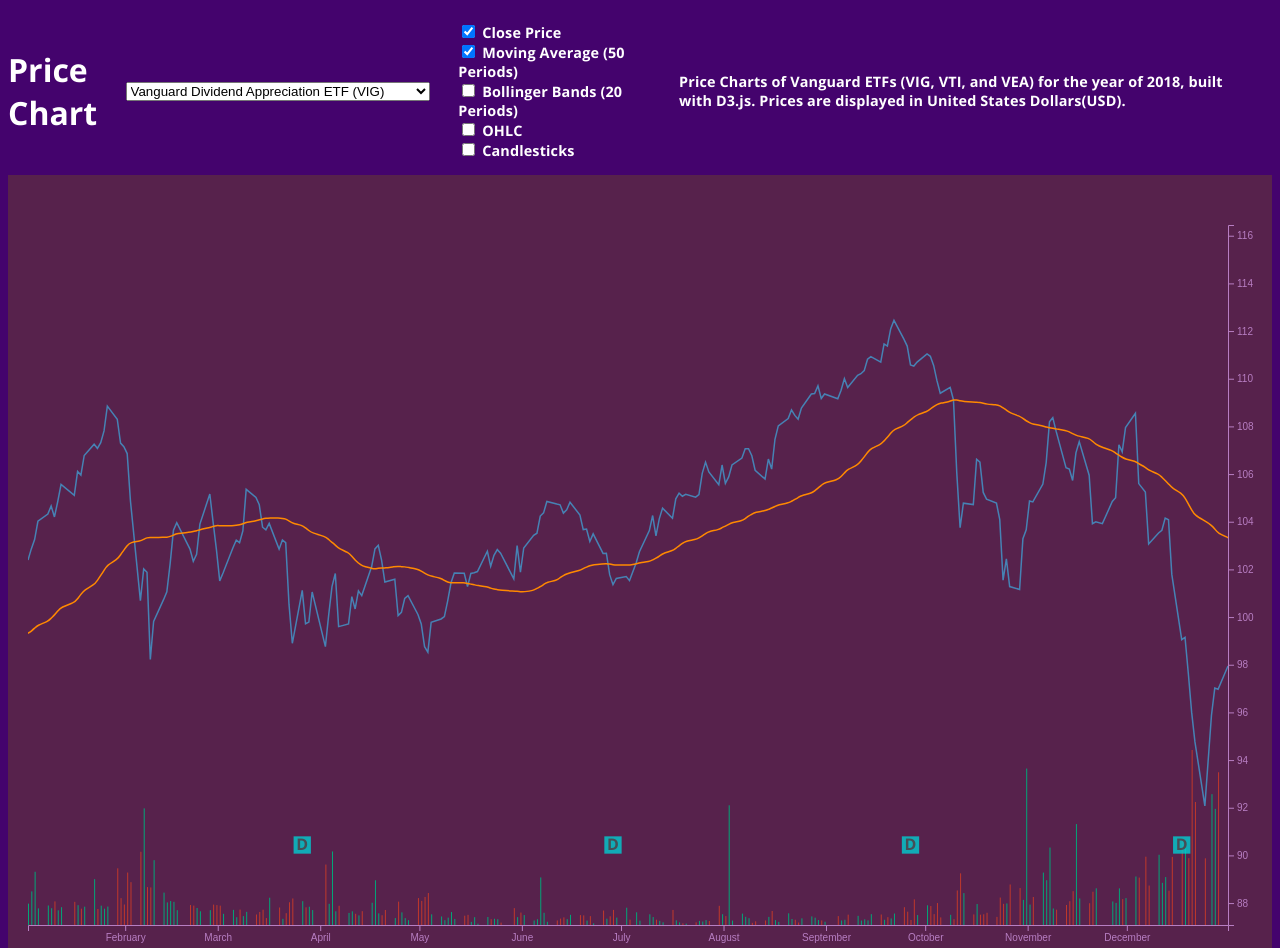
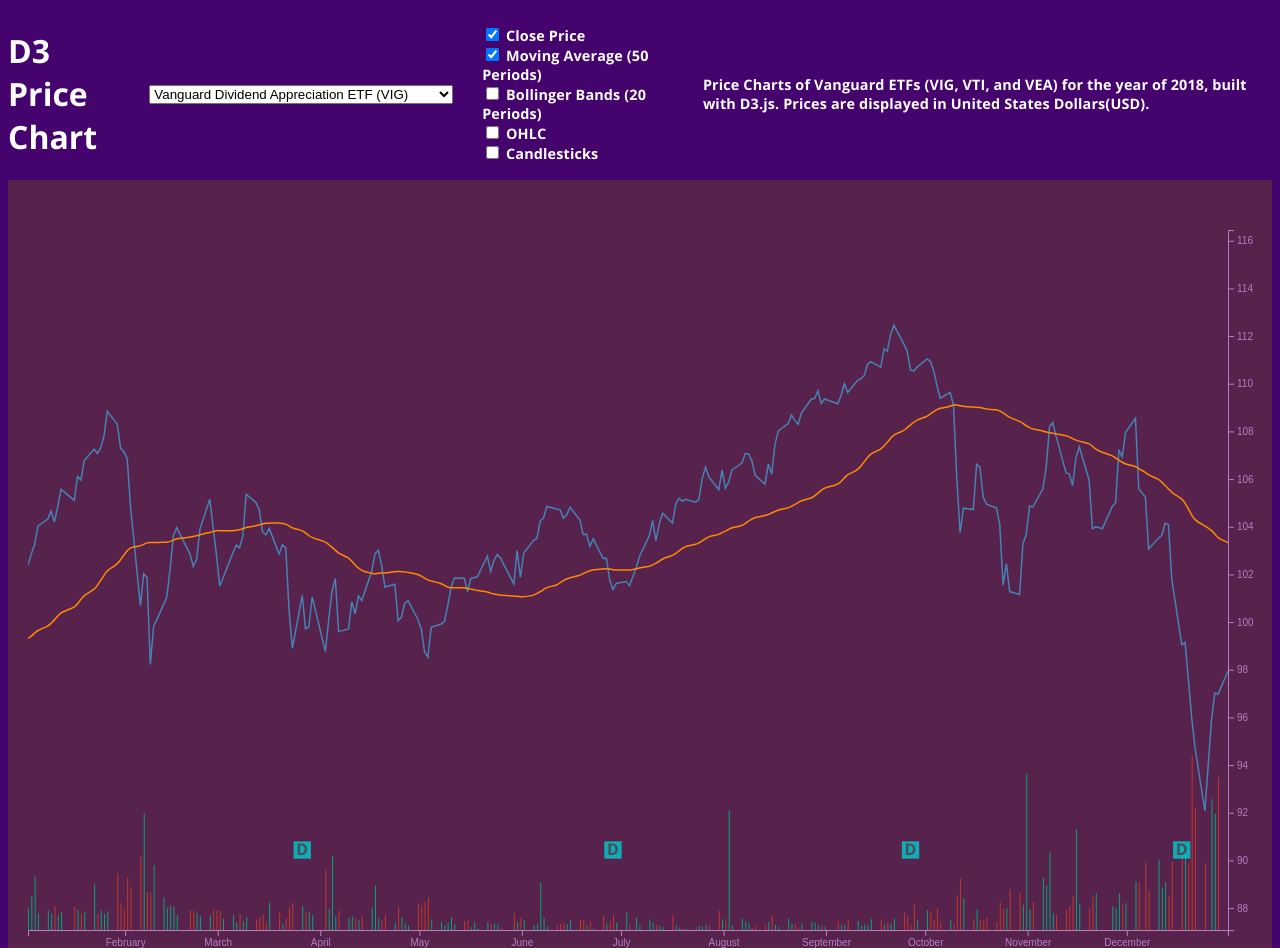
Before and after one commit to dtlai/stocktok, a website: page index.html in a window 1280 px wide. Shown: the top 948 px of the page. Drawn offline with nearby package versions, Linux system fonts and the light colour scheme.

Commit message:
changed title

```diff
--- a/index.html
+++ b/index.html
@@ -6,7 +6,7 @@
 </head>
 <body>
   <div class="flex-container">
-    <h1 style="color: white;">Price Chart</h1>
+    <h1 style="color: white;">D3 Price Chart</h1>
     <div class="flex-item">
       <select id="select-stock">
         <option selected="selected" value="vig">Vanguard Dividend Appreciation ETF (VIG)</option>
```
